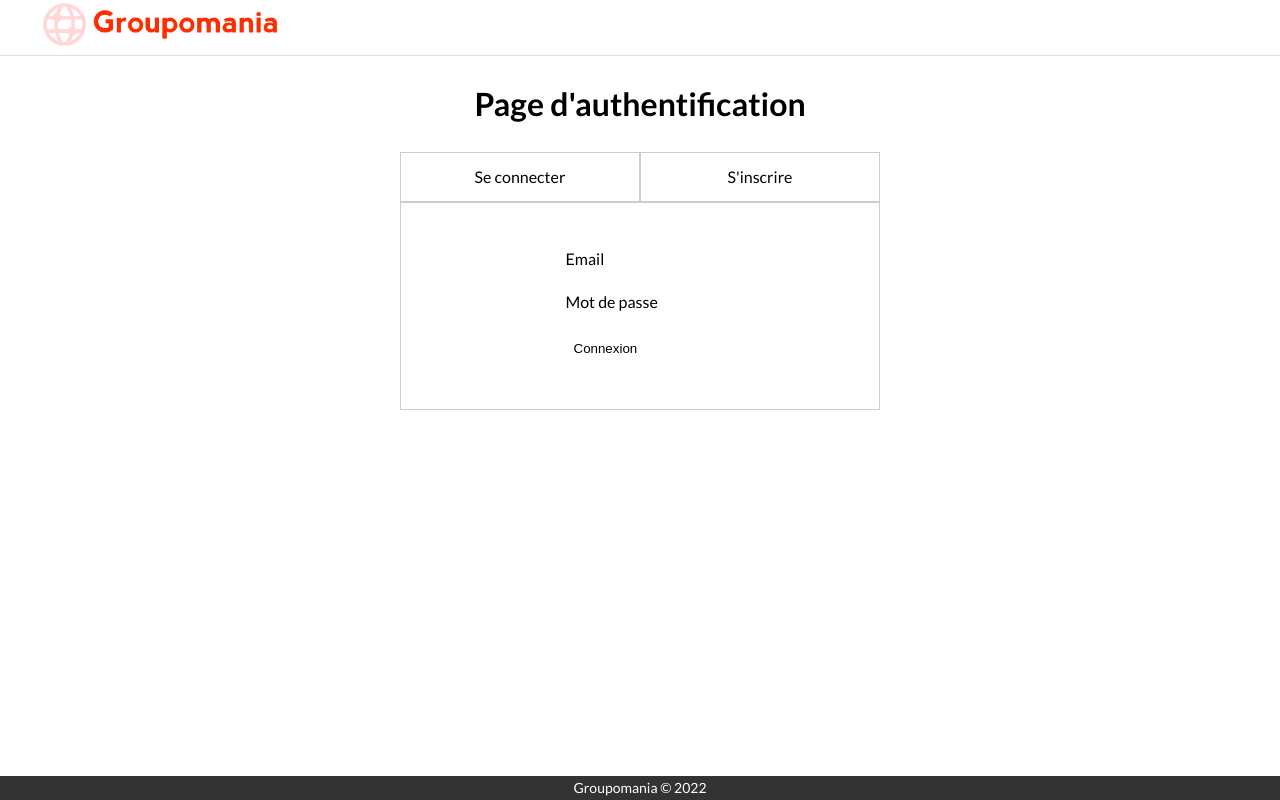
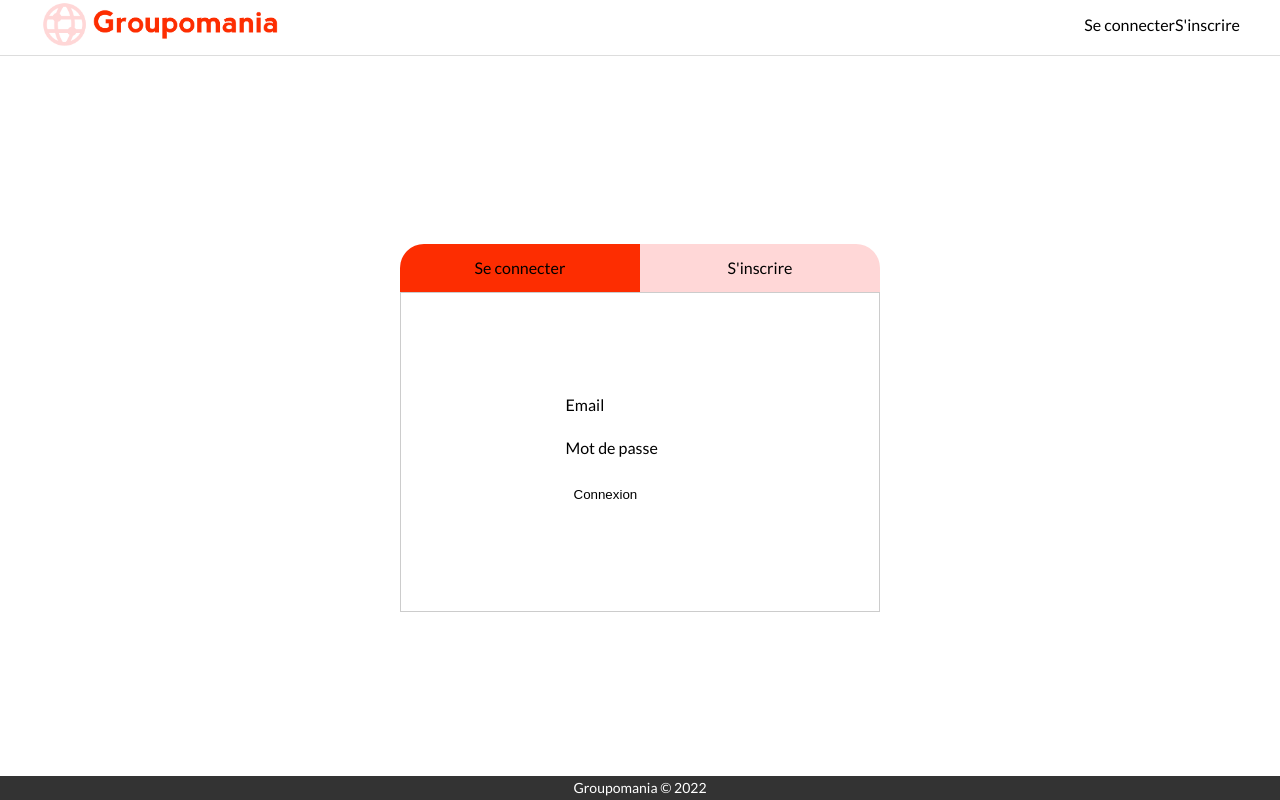
Before and after one commit to mlaversin/OC_7_Groupomania, a React (Create React App) app in the folder frontend/: page /auth in a window 1280 px wide. Built offline with nearby package versions, Linux system fonts and the light colour scheme.

Commit message:
auth page - modals layout

```diff
--- a/frontend/src/App.js
+++ b/frontend/src/App.js
@@ -19,16 +19,16 @@ export default function App() {
   return (
     <div className='app-container'>
       <UserContext.Provider value={{ userInfo, setUserInfo }}>
-        <Header />
         <BrowserRouter>
+          <Header />
           <Routes>
             <Route path='/' element={<Home />} />
             <Route path='auth' element={<Auth />} />
             <Route path='profil' element={<Profile />} />
             <Route path='*' element={<NotFound />} />
           </Routes>
+          <Footer />
         </BrowserRouter>
-        <Footer />
       </UserContext.Provider>
     </div>
   );
--- a/frontend/src/components/layout/Header.js
+++ b/frontend/src/components/layout/Header.js
@@ -24,11 +24,21 @@ export default function Header() {
             <img src={logo} alt='Accueil Groupomania' className='logo-gpm' />
           </a>
         </div>
+        {userName === null && (
+          <>
+            <nav className='header-nav'>
+              <ul>
+                <li>Se connecter</li>
+                <li>S'inscrire</li>
+              </ul>
+            </nav>
+          </>
+        )}
         {userName && (
           <nav className='header-nav'>
             <ul>
               <li>
-                <a href='/' className='btn btn-secondary'>
+                <a href='/' className='btn'>
                   <FontAwesomeIcon icon={faMessage} className='btn-icon' />
                   Accueil
                 </a>
--- a/frontend/src/pages/Auth.js
+++ b/frontend/src/pages/Auth.js
@@ -19,14 +19,21 @@ export default function Auth() {
   return (
     <>
       <main className='authentication-page'>
-        <h1>Page d'authentification</h1>
         <div className='auth-container'>
           <div className='auth-container__header'>
             <ul>
-              <li id='login' onClick={handleForms}>
+              <li
+                id='login'
+                className={`login-tab ${loginForm ? 'active' : null}`}
+                onClick={handleForms}
+              >
                 Se connecter
               </li>
-              <li id='signup' onClick={handleForms}>
+              <li
+                id='signup'
+                className={`signup-tab ${signUpForm ? 'active' : null}`}
+                onClick={handleForms}
+              >
                 S'inscrire
               </li>
             </ul>
--- a/frontend/src/styles/abstracts/_variables.scss
+++ b/frontend/src/styles/abstracts/_variables.scss
@@ -8,6 +8,8 @@ $clr-secondary-light: lighten($clr-secondary, 3%);
 $clr-tertiary-light: lighten($clr-tertiary, 4%);
 
 $clr-tertiary-dark: darken($clr-tertiary, 36%);
+
+$clr-bg-light: #f7f8fa;
 
 // Font size
 $fs-900: 1.875rem;
--- a/frontend/src/styles/base/_base.scss
+++ b/frontend/src/styles/base/_base.scss
@@ -4,6 +4,7 @@
 
 body {
   width: 100%;
+  background-color: #fff;
 }
 
 .app-container {
--- a/frontend/src/styles/pages/_auth.scss
+++ b/frontend/src/styles/pages/_auth.scss
@@ -1,38 +1,41 @@
 .authentication-page {
-  display: flex;
-  flex-direction: column;
-  justify-content: center;
-  align-items: center;
+  @include flex-col;
+  height: 100vh;
 }
 
 .auth-container {
   width: 50%;
   max-width: 30rem;
 
-
   &__header {
-
     ul {
-      display: flex;
+      @include flex-row;
     }
 
     li {
       width: 50%;
       padding: 1rem;
+      background-color: $clr-secondary;
       text-align: center;
       cursor: pointer;
-      border: 1px solid #ccc;
+    }
+    li.active {
+      background-color: $clr-primary;
+    }
+    li.login-tab {
+      border-top-left-radius: 1.5rem;
+    }
+    li.signup-tab {
+      border-top-right-radius: 1.5rem;
     }
   }
 
   &__body {
-    display: flex;
-    justify-content: center;
+    @include flex-col;
+    height: 20rem;
     border: 1px solid #ccc;
   }
 }
-
-
 
 .login-form,
 .signup-form {
```
